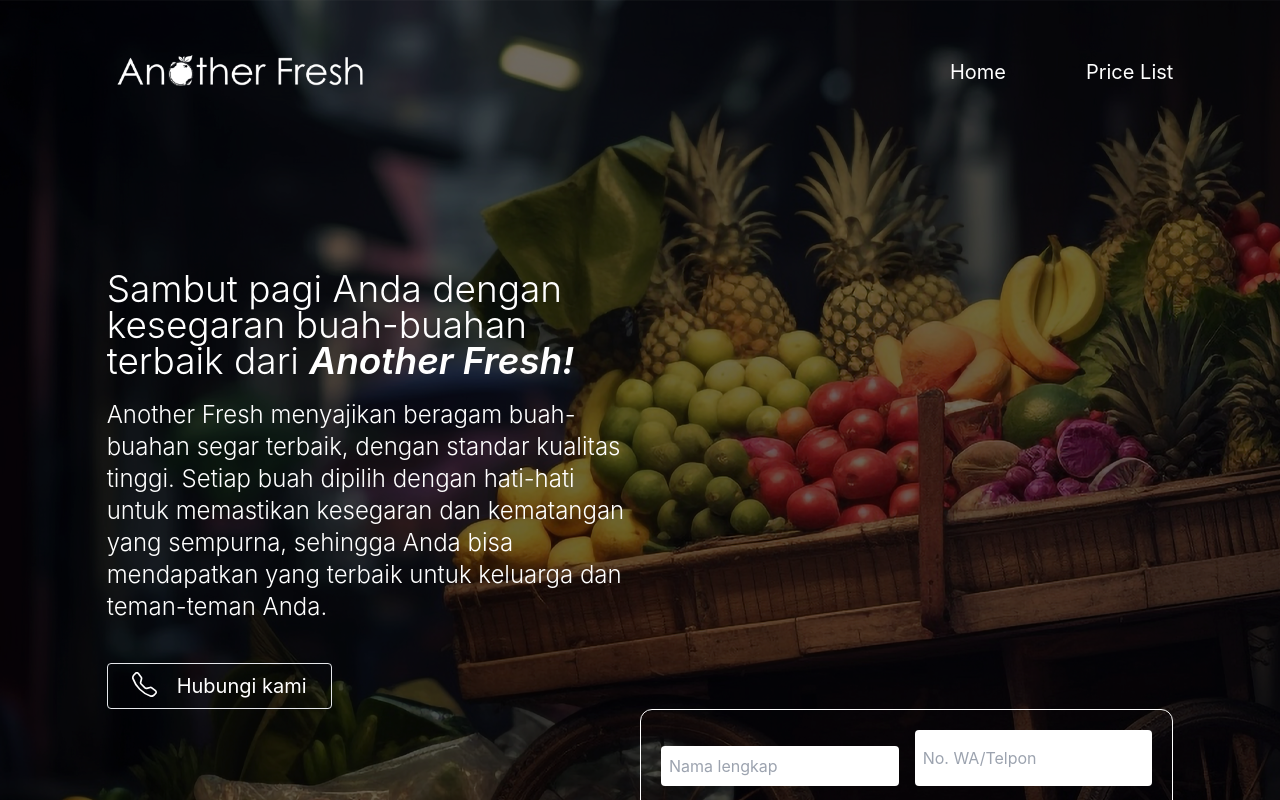
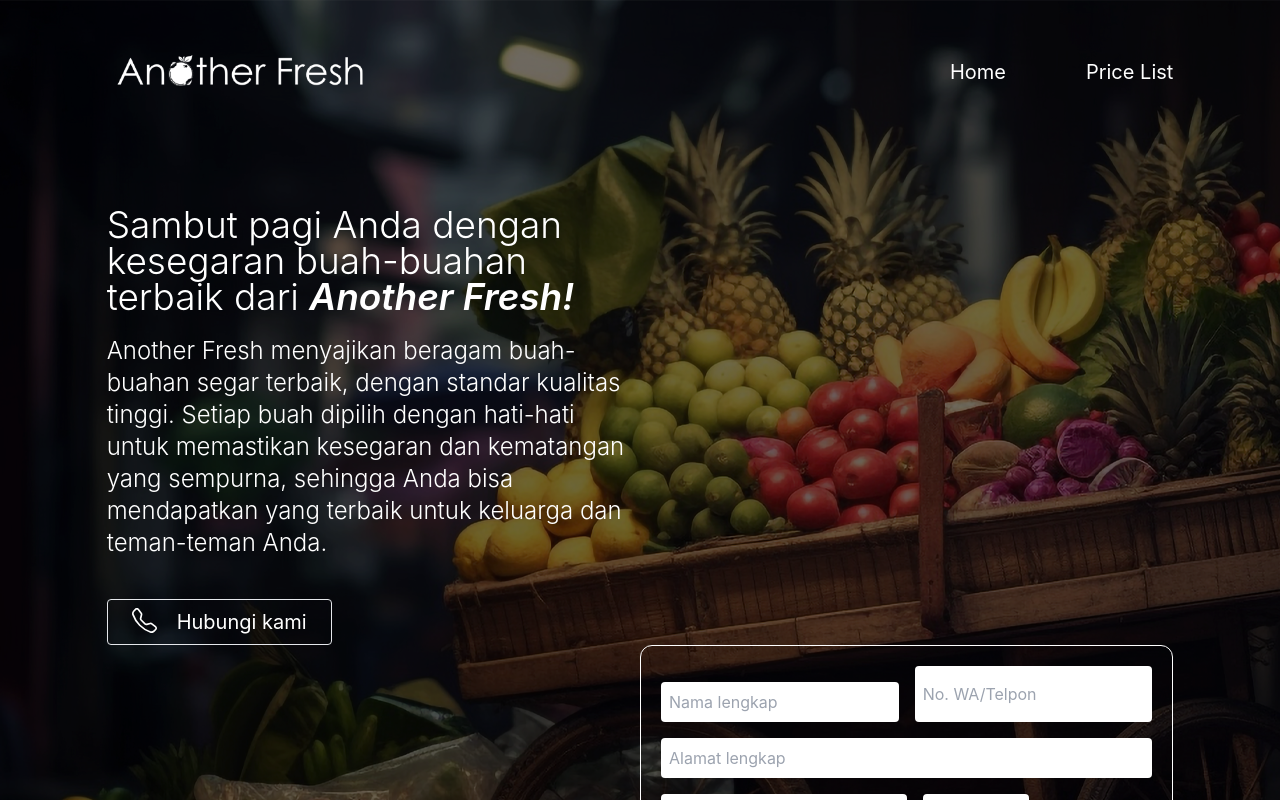
Before and after one commit to LeonAbbas11/Another-Fresh, a React (Create React App) app: page / in a window 1280 px wide. Shown: the top 800 px of the page. Built offline with nearby package versions, Linux system fonts and the light colour scheme.

Commit message:
fix margin

```diff
--- a/src/Pages/Main.jsx
+++ b/src/Pages/Main.jsx
@@ -27,7 +27,7 @@ const Main = () => {
       <Navbar open={handleSide} close={handleSide} menu={side} />
         <div className="pembuka container grid mx-auto px-5 md:px-0 w-full md:w-10/12 2xl:w-full">
           <div className="w-full md:w-1/2 mx-auto xl:mx-0">
-            <p className='text-3xl xl:text-[37px] mt-10 md:mt-16 xl:mt-32 text-start md:text-center xl:text-start text-white font-light'>Sambut pagi Anda dengan kesegaran buah-buahan terbaik dari <i className='font-semibold'>Another Fresh!</i></p>
+            <p className='text-3xl xl:text-[37px] mt-10 lg:mt-16 text-start md:text-center xl:text-start text-white font-light'>Sambut pagi Anda dengan kesegaran buah-buahan terbaik dari <i className='font-semibold'>Another Fresh!</i></p>
             <p className='text-white mt-5 text-start md:text-center xl:text-start text-xl xl:text-2xl font-light'>Another Fresh menyajikan beragam buah-buahan segar terbaik, dengan standar kualitas tinggi. Setiap buah dipilih dengan hati-hati untuk memastikan kesegaran dan kematangan yang sempurna, sehingga Anda bisa mendapatkan yang terbaik untuk keluarga dan teman-teman Anda.</p>
             <div className="order flex py-2 px-6 text-white mt-10 space-x-5 text-xl border rounded w-max cursor-pointer transition-all duration-700 hover:scale-110 md:mx-auto mx-0 xl:mx-0">
               <svg xmlns="http://www.w3.org/2000/svg" width="25" height="25" fill="currentColor" class="bi bi-telephone" viewBox="0 0 16 16">
```
